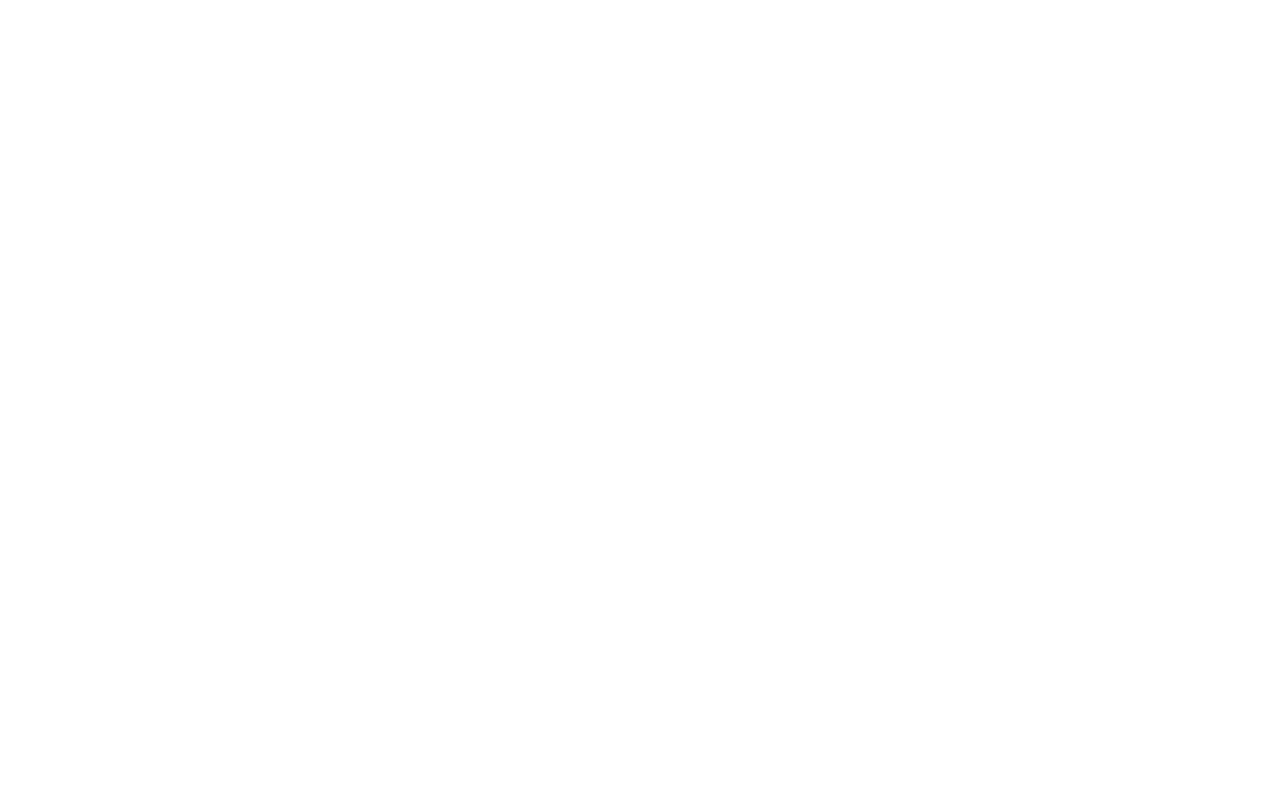
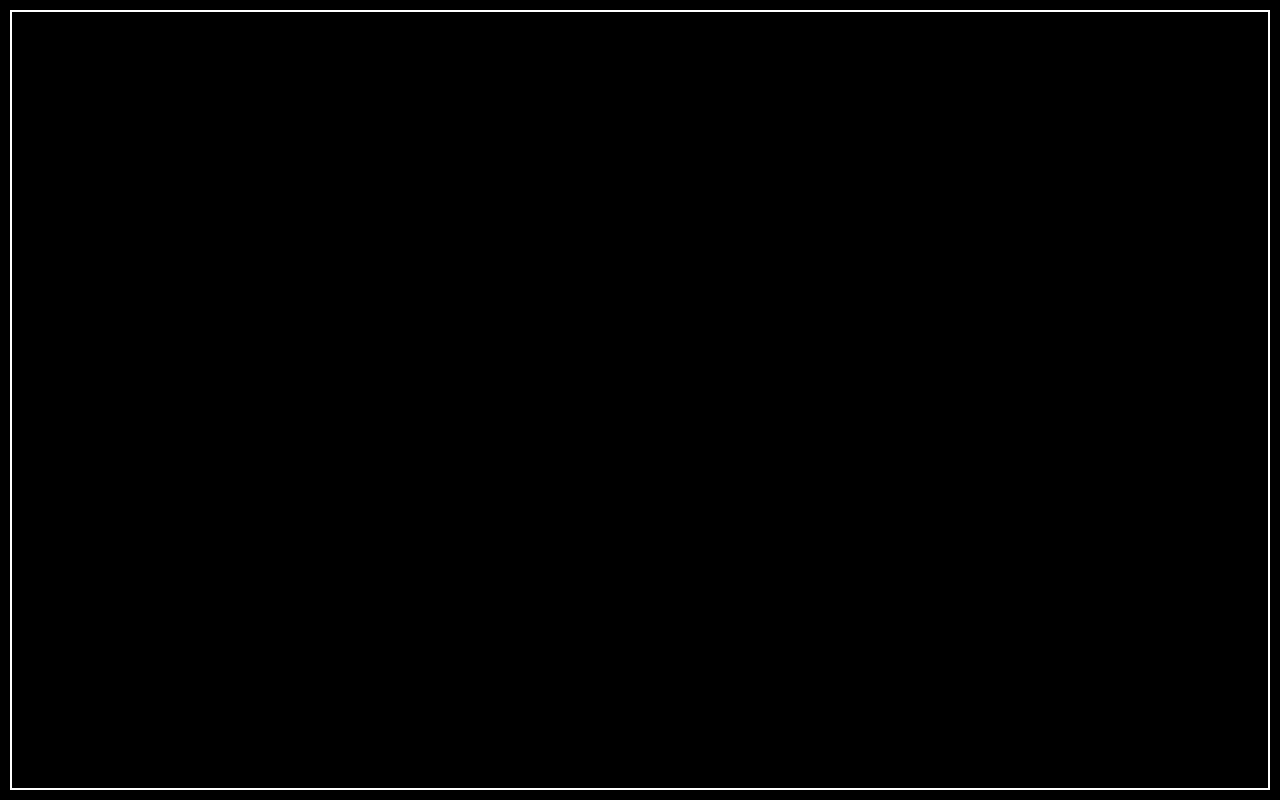
Before and after one commit to Juan-Claudio/portfolio, a React (Create React App) app: page / in a window 1280 px wide. Built offline with nearby package versions, Linux system fonts and the light colour scheme.

Commit message:
creation of the project cards css

```diff
--- a/src/styles/App.css
+++ b/src/styles/App.css
@@ -0,0 +1,15 @@
+.App
+{
+    border: var(--border_width) var(--lgray) solid;
+    box-sizing: border-box;
+    margin: var(--App-margin);
+    width: calc(100vw - calc(2 * var(--App-margin)));
+    height: calc(100vh - calc(2 * var(--App-margin)));
+}
+.App-main
+{
+    display: flex;
+    flex-wrap: wrap;
+    align-items: center;
+    justify-content: space-around;
+}
--- a/src/styles/index.css
+++ b/src/styles/index.css
@@ -1,13 +1,56 @@
-body {
-  margin: 0;
-  font-family: -apple-system, BlinkMacSystemFont, 'Segoe UI', 'Roboto', 'Oxygen',
-    'Ubuntu', 'Cantarell', 'Fira Sans', 'Droid Sans', 'Helvetica Neue',
-    sans-serif;
-  -webkit-font-smoothing: antialiased;
-  -moz-osx-font-smoothing: grayscale;
+@font-face
+{
+   font-family: 'telegrama_raw';
+   src: url("../fonts/telegrama_raw.otf")
+}
+:root
+{
+   --red: #c93354;
+   --green: #0f0;
+   --yellow: rgb(216, 184, 0);
+   --blue: #2483db;
+   --cyan: #0ff;
+   --violet: #a151d6;
+   --gray: #eee;
+   --lgray: #fff;
+
+   --border_width:2px;
+
+   --App-margin: 10px;
+
+   --IdCard_offset: -27px;
+}
+html
+{
+   background-color: #000;
+   overflow-y: auto;
+   font-family: 'telegrama_raw', monospace;
+   color: var(--lgray)
 }
 
-code {
-  font-family: source-code-pro, Menlo, Monaco, Consolas, 'Courier New',
-    monospace;
+body
+{
+   margin: 0;
+   -webkit-font-smoothing: antialiased;
+   -moz-osx-font-smoothing: grayscale;
 }
+
+h1
+{
+   border-bottom: var(--border_width) var(--lgray) solid;
+
+   margin: auto; padding: 20px;
+
+   width: fit-content;
+
+   text-align: center;
+}
+
+a:visited{ color: var(--violet); }
+a{ color: var(--blue); }
+
+.txt-violet{ color: var(--violet) }
+.txt-red{ color: var(--red) }
+.txt-cyan{ color: var(--cyan) }
+.txt-yellow, .txt-blue-yellow{ color: var(--yellow) }
+.txt-blue-yellow::first-letter, .txt-blue{ color: var(--blue); }
```
Also changed, not shown: src/styles/IdCard.css (added, +63 -0 lines), src/styles/Logos.css (added, +15 -0 lines).
